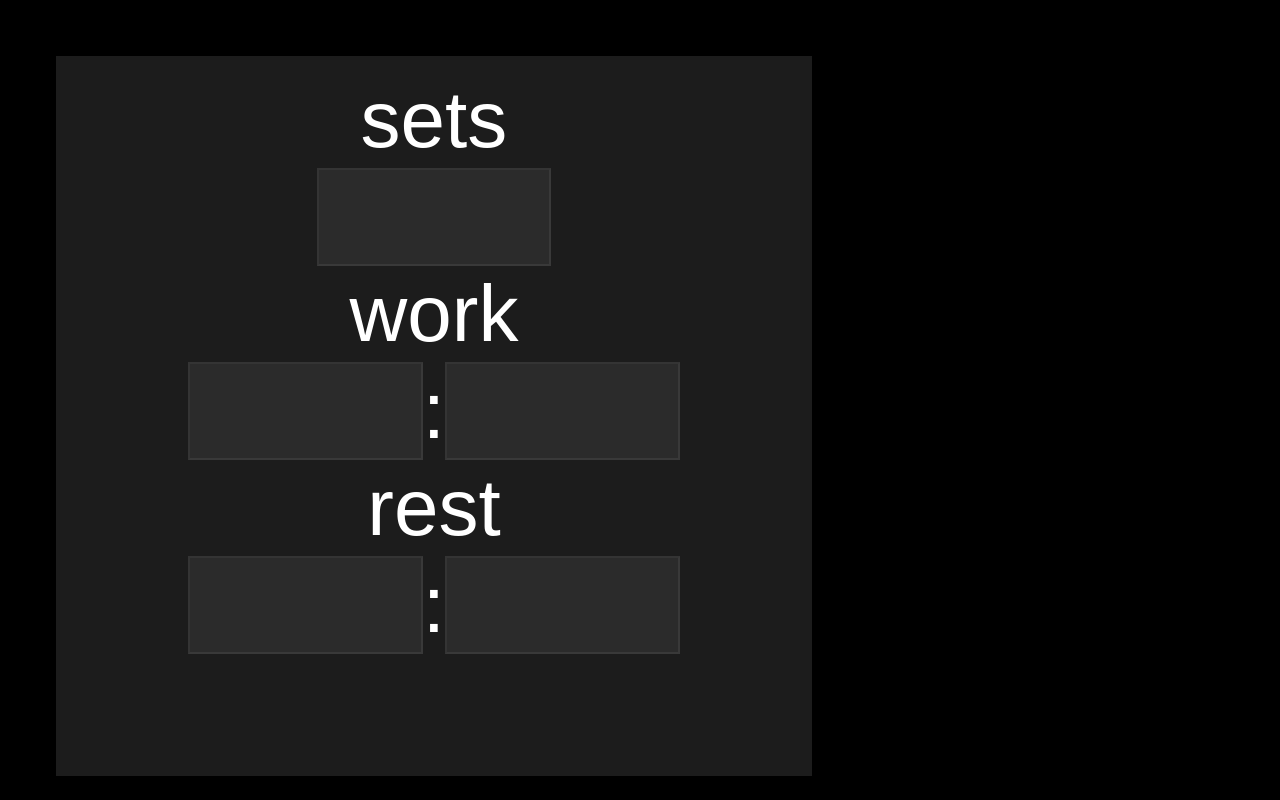
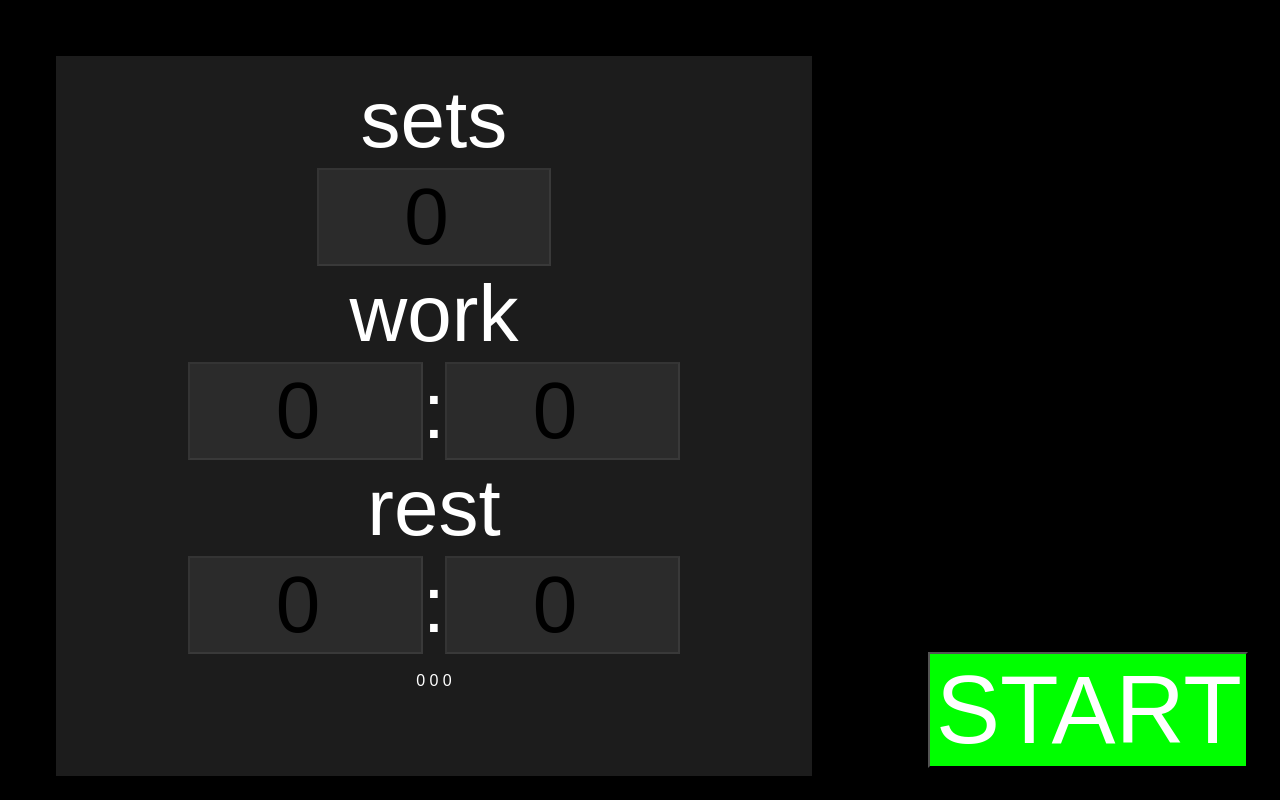
Before and after one commit to 10x-dev-wannabe/SportsTimer, a SvelteKit app: page / in a window 1280 px wide. Built offline with nearby package versions, Linux system fonts and the light colour scheme.

Commit message:
Added variables to the inputs. Made the "working" screen

```diff
--- a/src/global.css
+++ b/src/global.css
@@ -10,10 +10,6 @@ h1 {
     font-size: 10em;
 }
 
-a {
-    font-size: 6em;
-    color: #eee;
-}
 
 button {
     font-size: 6em;
--- a/src/routes/+page.svelte
+++ b/src/routes/+page.svelte
@@ -1,9 +1,32 @@
-<Menu />
-
 <script>
     import Menu from "./menu.svelte";
+    let sets
+    let work
+    let rest
+
 </script>
 
+<main>
+
+    <Menu
+        bind:sets={sets}
+        bind:work={work}
+        bind:rest={rest}
+    />
+
+    <a href="/working">
+        <button id='start'>
+            START
+        </button>
+    </a>
+
+</main>
 
 <style>
+    #start {
+        background-color: #00ff00;
+        position: absolute;
+        bottom: 4vh;
+        right: 4vh;
+    }
 </style>
--- a/src/routes/menu.svelte
+++ b/src/routes/menu.svelte
@@ -1,18 +1,29 @@
 <script>
+    export let sets = 0;
+    export let work = 0;
+    export let rest = 0;
+    let workSec = 0;
+    let workMin = 0;
+    let restSec = 0;
+    let restMin = 0;
 
+    $: rest = (restMin * 60 + restSec) * 100;
+    $: work = (workMin * 60 + workSec) * 100;
 </script>
 
+<main>
     <div>
         <table style="margin-left:auto; margin-right:auto; margin-top:1em">
             <tr>sets</tr>
-        <tr><input type="number" min=0 max="100"></tr>
+            <tr><input type="number" min=0 max="100" bind:value={sets}></tr>
             <tr>work</tr>
-        <tr><input type="number" min=0 max="100">:<input type="number" min=0 max="60"></tr>
+            <tr><input type="number" min=0 max="100" bind:value={workMin}>:<input type="number" min=0 max="60" bind:value={workSec}></tr>
             <tr>rest</tr>
-        <tr><input type="number" min=0 max="100">:<input type="number" min=0 max="60"></tr>
+            <tr><input type="number" min=0 max="100" bind:value={restMin}>:<input type="number" min=0 max="60" bind:value={restSec}></tr>
         </table>
-
+        <p>{sets} {work} {rest}</p>
     </div>
+</main>
 
 <style>
     div {
@@ -28,6 +39,7 @@
         font-size: 5em;
     }
     input[type="number"] {
+        initial-value: 0;
         font-size: 1em;
         text-align: center;
         background-color: #ffffff11;
```
Also changed, not shown: src/routes/working/+page.svelte (added, +18 -0 lines). Lines whose indentation alone changed are shown as unchanged.
